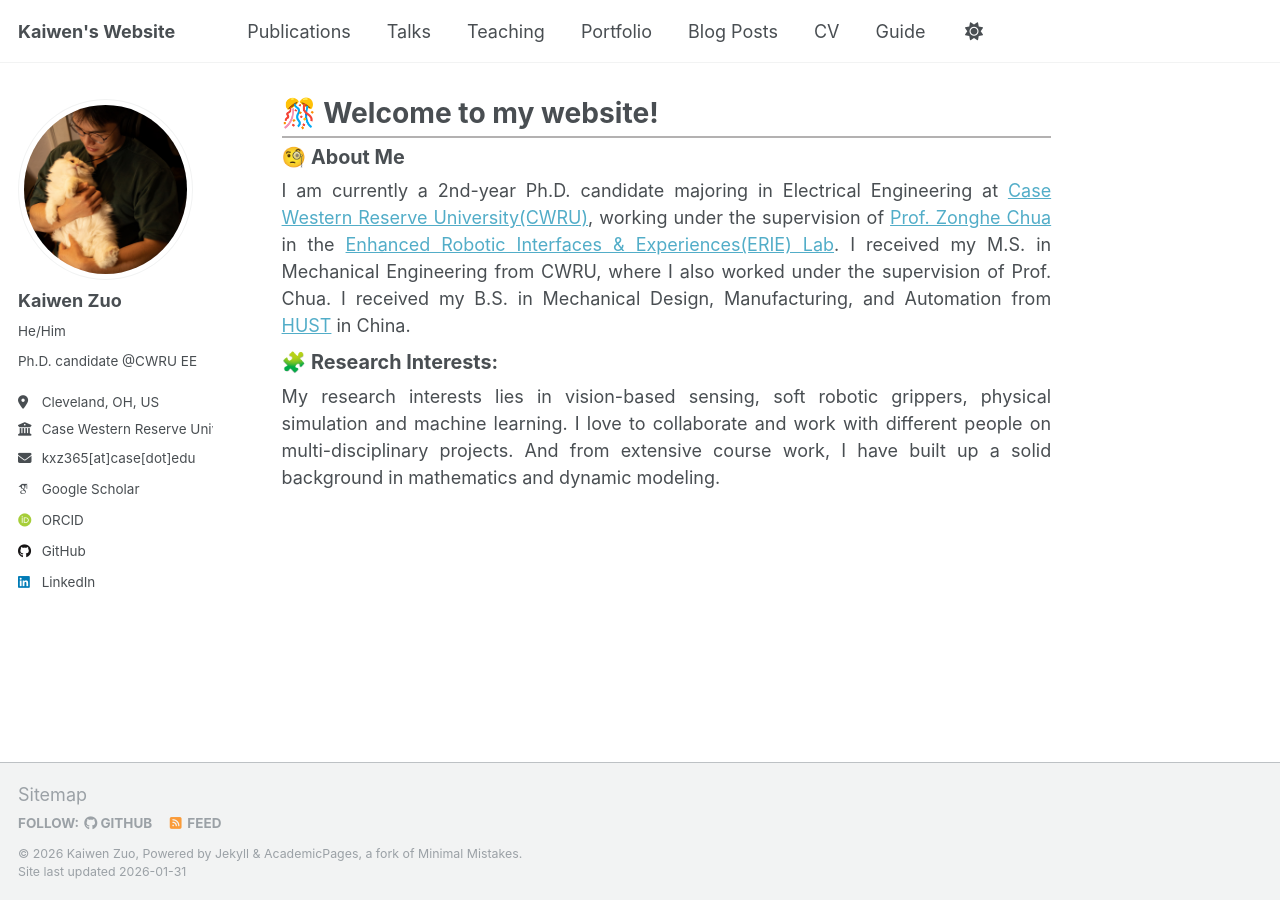
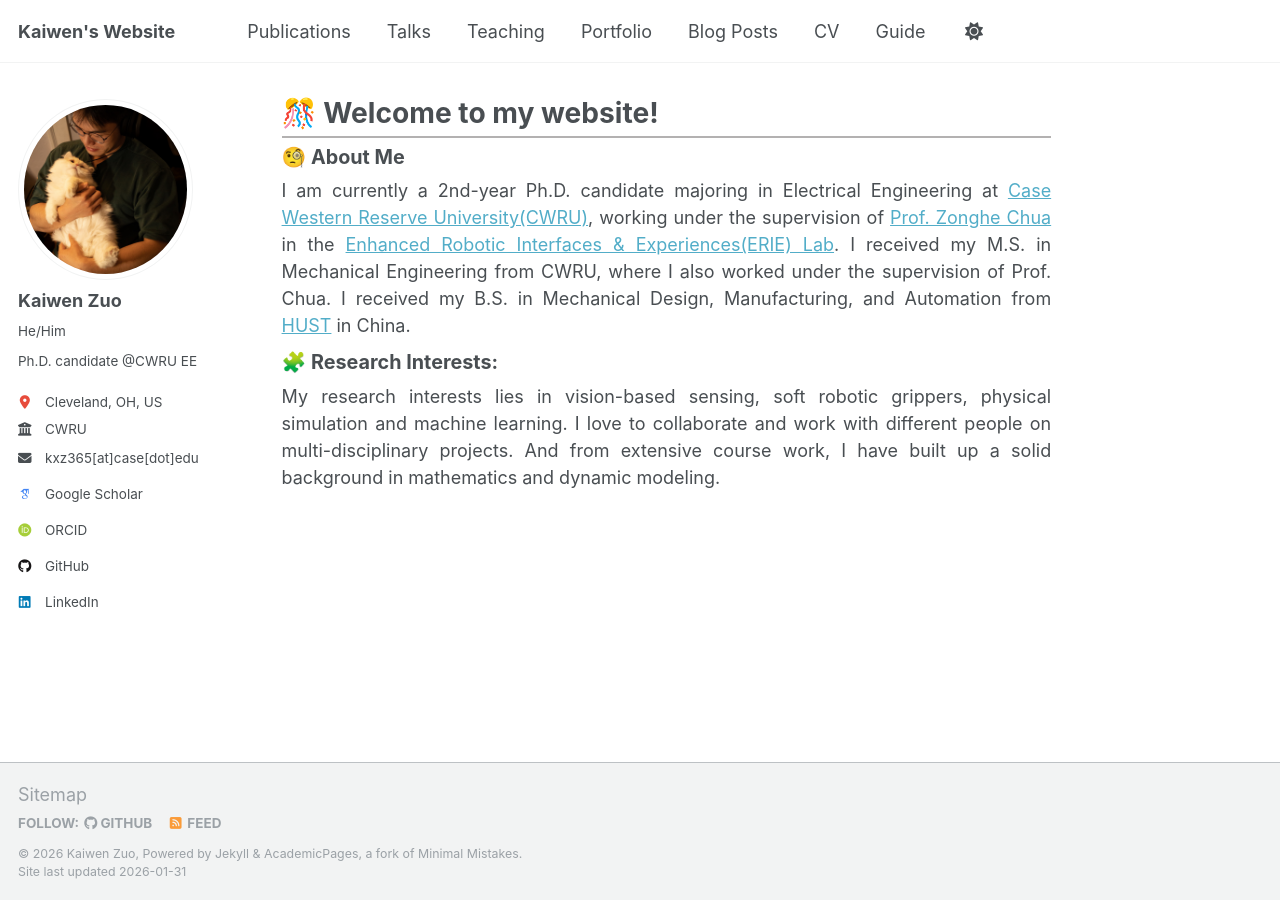
Before and after one commit to Cuberkk/Cuberkk.github.io, a Jekyll site: the page built from _pages/about.md, in a window 1280 px wide. Built offline with Jekyll 4.4.1, drawn with Linux system fonts in a browser that asks for light colours; some web fonts are replaced; a script that is not in the unit is left out.

Commit message:
Update bio

```diff
--- a/_config.yml
+++ b/_config.yml
@@ -27,7 +27,7 @@ author:
   pronouns         : "He/Him"
   bio              : "Ph.D. candidate @CWRU EE"
   location         : "Cleveland, OH, US"
-  employer         : "Case Western Reserve University"
+  employer         : "CWRU"
   email            : "kxz365@case.edu"
 
   # Academic websites
--- a/_sass/_custom.scss
+++ b/_sass/_custom.scss
@@ -16,3 +16,24 @@
     font-size: 1em;
     text-align: justify;
 }
+
+.ai-google-scholar {
+  color: #4285F4;  // Google scholar blue
+}
+
+.author__urls .fa-location-dot {
+  color: #e74c3c;  // Red
+}
+
+/* style the author links list */
+.author__urls li {
+  display: flex;
+  align-items: left;
+}
+
+/* give icon a fixed width */
+.author__urls i {
+  width: 1.5em;
+  text-align: center;    // icon center in the box
+  margin-right: 0.5em;
+}
```
